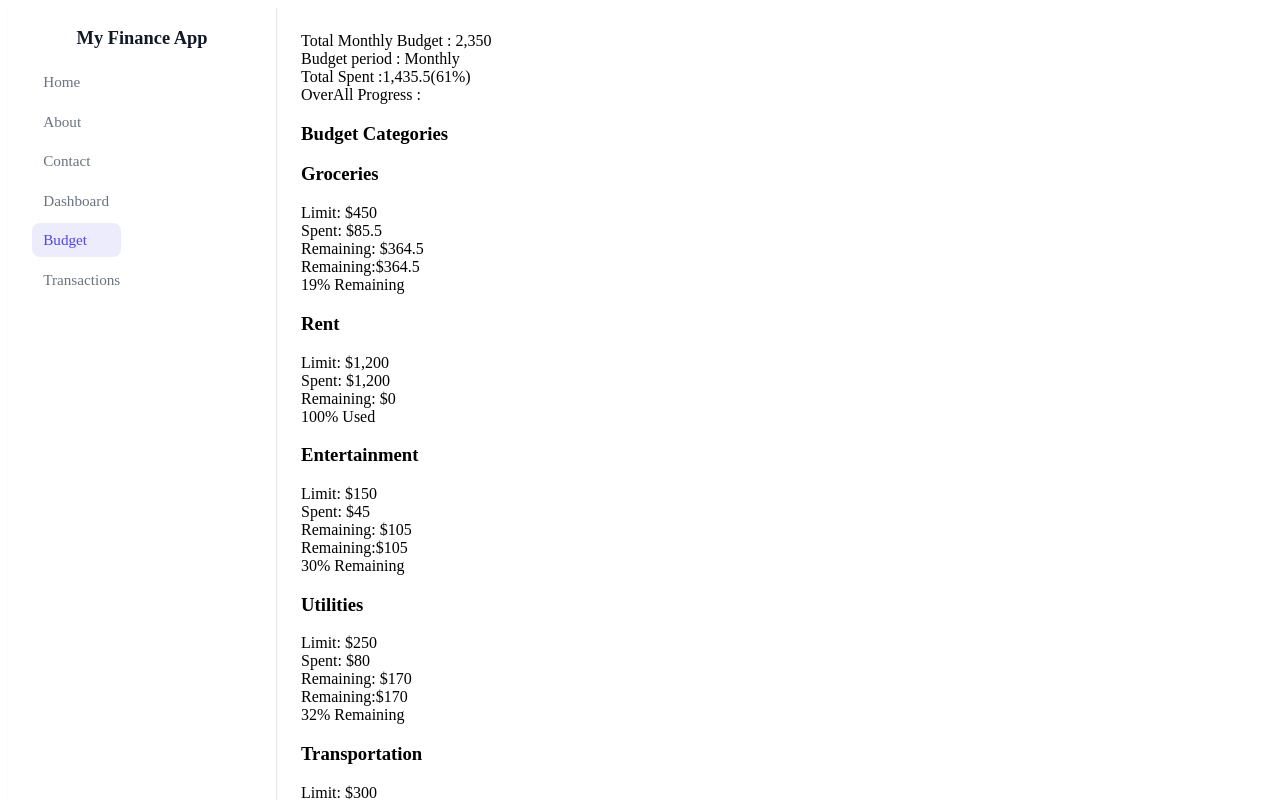
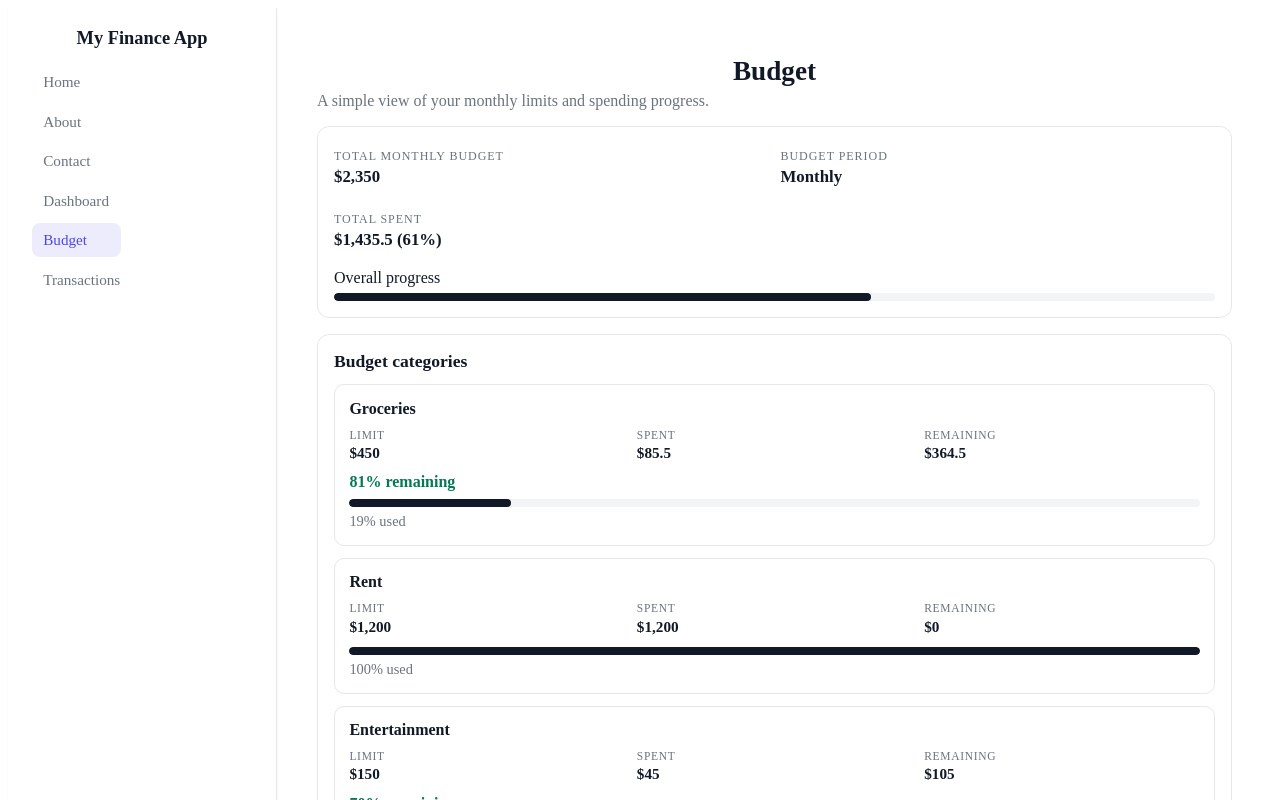
Before and after one commit to EbenAngeline/Unit1ProjectPersonalFinanceApp, a React (Vite) app in the folder Project1/: page /budget in a window 1280 px wide. Shown: the top 800 px of the page. Built offline with nearby package versions, Linux system fonts and the light colour scheme.

Commit message:
Styled the budget page

```diff
--- /dev/null
+++ b/Project1/src/components/Budget/Budget.css
@@ -0,0 +1,127 @@
+.budget-page {
+  max-width: 1000px;
+  margin: 0 auto;
+  padding: 1.5rem 1rem 2rem;
+  color: #111827;
+}
+.page-header {
+  margin-bottom: 1rem;
+}
+.page-header h1 {
+  margin: 0;
+  font-size: 1.7rem;
+  font-weight: 600;
+}
+.page-subtitle {
+  margin: 0.3rem 0 0;
+  color: #6b7280;
+}
+.budget-summary,
+.budget-section {
+  background: #fff;
+  border: 1px solid #e5e7eb;
+  border-radius: 12px;
+  padding: 1rem;
+  margin-bottom: 1rem;
+}
+.budget-summary {
+  display: grid;
+  grid-template-columns: repeat(2, minmax(0, 1fr));
+  gap: 0.75rem;
+}
+.summary-item {
+  padding: 0.4rem 0;
+}
+.summary-item .label,
+.summary-item .value {
+  display: block;
+}
+.summary-item .label {
+  font-size: 0.75rem;
+  color: #6b7280;
+  text-transform: uppercase;
+  letter-spacing: 0.08em;
+  margin-bottom: 0.2rem;
+}
+.summary-item .value {
+  font-size: 1.05rem;
+  font-weight: 600;
+}
+.summary-overall {
+  grid-column: 1 / -1;
+}
+.progress-track {
+  width: 100%;
+  height: 8px;
+  background: #f3f4f6;
+  border-radius: 999px;
+  overflow: hidden;
+  margin-top: 0.4rem;
+}
+.progress-bar {
+  height: 100%;
+  background: #111827;
+  border-radius: 999px;
+}
+.section-title-row {
+  margin-bottom: 0.75rem;
+}
+.section-title-row h2 {
+  margin: 0;
+  font-size: 1.1rem;
+  font-weight: 600;
+}
+.categories {
+  display: grid;
+  gap: 0.75rem;
+}
+.budget-category {
+  border: 1px solid #e5e7eb;
+  border-radius: 10px;
+  padding: 0.9rem;
+}
+.category-title h3 {
+  margin: 0;
+  font-size: 1rem;
+  font-weight: 600;
+}
+.category-detail {
+  display: grid;
+  grid-template-columns: repeat(3, minmax(0, 1fr));
+  gap: 0.75rem;
+  margin: 0.7rem 0;
+}
+.detail .label {
+  display: block;
+  font-size: 0.72rem;
+  color: #6b7280;
+  text-transform: uppercase;
+  letter-spacing: 0.06em;
+  margin-bottom: 0.2rem;
+}
+.detail .value {
+  font-size: 0.95rem;
+  font-weight: 600;
+}
+.category-status {
+  margin-bottom: 0.5rem;
+}
+.status-over {
+  color: #b91c1c;
+  font-weight: 600;
+}
+.status-remaining {
+  color: #047857;
+  font-weight: 600;
+}
+.usage {
+  margin-top: 0.4rem;
+  font-size: 0.9rem;
+  color: #6b7280;
+}
+@media (max-width: 700px) {
+  .budget-summary,
+  .category-detail {
+    grid-template-columns: 1fr;
+  }
+}
--- a/Project1/src/components/Budget/Budget.jsx
+++ b/Project1/src/components/Budget/Budget.jsx
@@ -1,28 +1,32 @@
+import "./Budget.css";
 import mockTransactions, { budgetLimits } from "../../Database/MockData";
 
 const BudgetCategory = ({ categoryName, limit, spent, remaining, status }) => {
   const isOverBudget = status === "OverBudget";
   const isUnderBudget = status === "Remaining";
+  const usagePercent =
+    limit > 0
+      ? Math.min(Math.max(Math.round((spent / limit) * 100), 0), 100)
+      : 0;
+  const remainingPercent = Math.max(100 - usagePercent, 0);
 
   return (
-    <div
-      className={`budget-category ${isOverBudget ? "over-budget" : ""} ${isUnderBudget ? "under-budget" : ""}`}
-    >
-      <div className=" category">
+    <div className="budget-category">
+      <div className="category-title">
         <h3>{categoryName}</h3>
       </div>
       <div className="category-detail">
         <div className="detail">
-          <span className="label">Limit:</span>
-          <span className="value"> ${limit.toLocaleString()}</span>
+          <span className="label">Limit</span>
+          <span className="value">${limit.toLocaleString()}</span>
         </div>
         <div className="detail">
-          <span className="label">Spent:</span>
-          <span className="value"> ${spent.toLocaleString()}</span>
+          <span className="label">Spent</span>
+          <span className="value">${spent.toLocaleString()}</span>
         </div>
         <div className="detail">
-          <span className="label">Remaining:</span>
-          <span className="value"> ${remaining.toLocaleString()}</span>
+          <span className="label">Remaining</span>
+          <span className="value">${remaining.toLocaleString()}</span>
         </div>
       </div>
       <div className="category-status">
@@ -33,20 +37,17 @@ const BudgetCategory = ({ categoryName, limit, spent, remaining, status }) => {
         )}
         {isUnderBudget && (
           <span className="status-remaining">
-            {" "}
-            Remaining:${remaining.toLocaleString()}
+            {remainingPercent}% remaining
           </span>
         )}
       </div>
-      <div className="progress">
+      <div className="progress-track">
         <div
           className="progress-bar"
-          style={{ width: `${(spent / limit) * 100}` }}
+          style={{ width: `${usagePercent}%` }}
         ></div>
       </div>
-      <div className="usage">
-        {Math.round((spent / limit) * 100)}% {status}
-      </div>
+      <div className="usage">{usagePercent}% used</div>
     </div>
   );
 };
@@ -77,38 +78,50 @@ const BudgetManagement = ({ transactions = mockTransactions }) => {
     0,
   );
   const budgetPeriod = "Monthly";
-  const overallProgress = (totalSpent / totalBudget) * 100;
+  const overallProgress =
+    totalBudget > 0
+      ? Math.min(Math.max(Math.round((totalSpent / totalBudget) * 100), 0), 100)
+      : 0;
 
   return (
-    <div className="budget">
-      <div className="budget-summary">
+    <div className="budget-page">
+      <section className="page-header">
+        <h1>Budget</h1>
+        <p className="page-subtitle">
+          A simple view of your monthly limits and spending progress.
+        </p>
+      </section>
+
+      <section className="budget-summary">
         <div className="summary-item">
-          <span className="label">Total Monthly Budget : </span>
-          <span className="value">{totalBudget.toLocaleString()}</span>
+          <span className="label">Total Monthly Budget</span>
+          <span className="value">${totalBudget.toLocaleString()}</span>
         </div>
         <div className="summary-item">
-          <span className="label">Budget period : </span>
+          <span className="label">Budget period</span>
           <span className="value">{budgetPeriod}</span>
         </div>
         <div className="summary-item">
-          <span className="label">Total Spent :</span>
+          <span className="label">Total spent</span>
           <span className="value">
-            {totalSpent.toLocaleString()}({Math.round(overallProgress)}%)
+            ${totalSpent.toLocaleString()} ({overallProgress}%)
           </span>
         </div>
         <div className="summary-overall">
-          <span className="label">OverAll Progress : </span>
-          <div className="progress-bar">
+          <span className="label">Overall progress</span>
+          <div className="progress-track">
             <div
               className="progress-bar"
-              style={{ width: `${Math.min(overallProgress, 100)}%` }}
+              style={{ width: `${overallProgress}%` }}
             ></div>
           </div>
         </div>
-      </div>
+      </section>
 
-      <main className="budget">
-        <h3>Budget Categories</h3>
+      <section className="budget-section">
+        <div className="section-title-row">
+          <h2>Budget categories</h2>
+        </div>
         <div className="categories">
           {budgetCategories.map((cat, index) => (
             <BudgetCategory
@@ -121,7 +134,7 @@ const BudgetManagement = ({ transactions = mockTransactions }) => {
             />
           ))}
         </div>
-      </main>
+      </section>
     </div>
   );
 };
```
